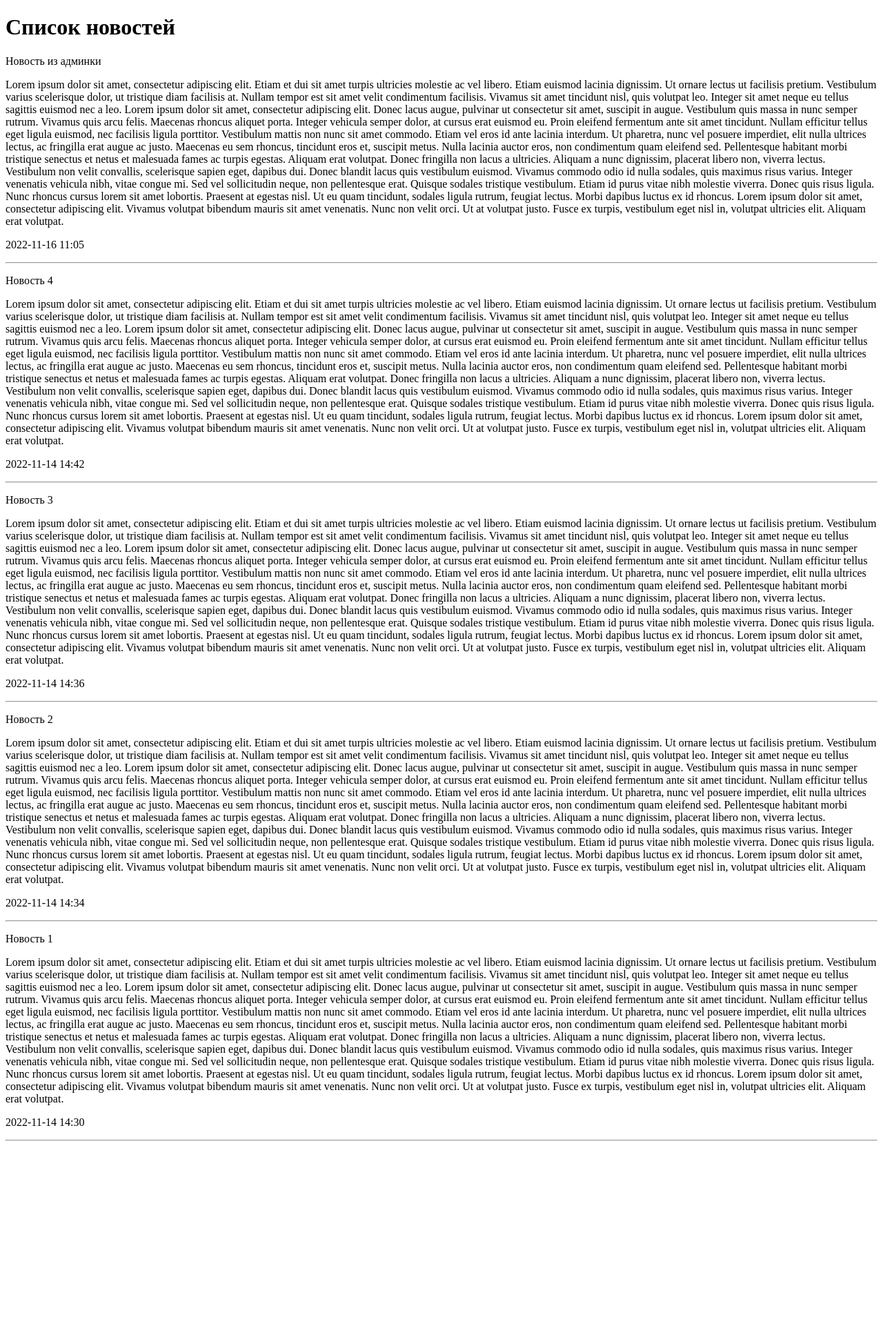
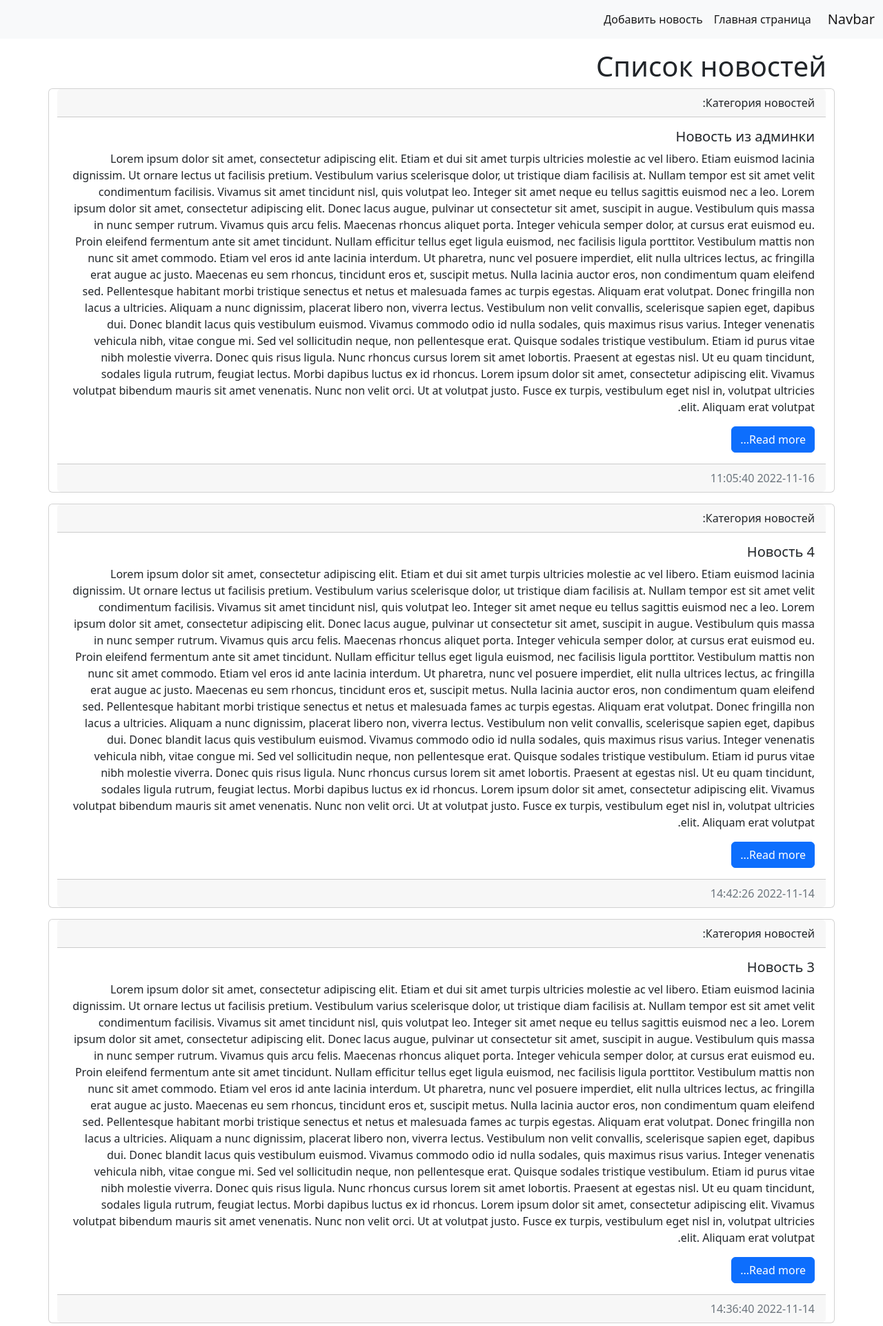
Before and after one commit to annabatman/Learn_Django, a Django app: page / in a window 1280 px wide. Shown: the top 1922 px of the page at 69% size. Before the commit the page ends 1654 px from the top, so only its background shows below. Run offline with Django 3.2, Linux system fonts and the light colour scheme; data comes from the database, SQL or seed files in the repository; both versions use the stored data as it was after the commit.

Commit message:
Пройдена половина 14 урока

```diff
--- a/news/templates/news/index.html
+++ b/news/templates/news/index.html
@@ -1,21 +1,62 @@
-<!DOCTYPE html>
-<html lang="en">
+<!doctype html>
+<html lang="ar" dir="rtl">
 <head>
-    <meta charset="UTF-8">
+    <meta charset="utf-8">
+    <meta name="viewport" content="width=device-width, initial-scale=1">
+
+    <link rel="stylesheet" href="https://cdn.jsdelivr.net/npm/bootstrap@5.2.2/dist/css/bootstrap.rtl.min.css"
+          integrity="sha384-7mQhpDl5nRA5nY9lr8F1st2NbIly/8WqhjTp+0oFxEA/QUuvlbF6M1KXezGBh3Nb" crossorigin="anonymous">
+
     <title>{{ title }}</title>
 </head>
 <body>
 
-<h1> {{ title }}</h1>
+<nav class="navbar navbar-expand-lg bg-light">
+    <div class="container-fluid">
+        <a class="navbar-brand" href="/">Navbar</a>
+        <button class="navbar-toggler" type="button" data-bs-toggle="collapse" data-bs-target="#navbarNav"
+                aria-controls="navbarNav" aria-expanded="false" aria-label="Toggle navigation">
+            <span class="navbar-toggler-icon"></span>
+        </button>
+        <div class="collapse navbar-collapse" id="navbarNav">
+            <ul class="navbar-nav">
+                <li class="nav-item">
+                    <a class="nav-link active" aria-current="page" href="/">Главная страница</a>
+                </li>
+                <li class="nav-item">
+                    <a class="nav-link active" aria-current="page" href="/">Добавить новость</a>
+                </li>
+            </ul>
+        </div>
+    </div>
+</nav>
 
-{% for item in news %}
-    <div>
-    <p>{{ item.title }}</p>
-    <p>{{ item.content }}</p>
-    <p>{{ item.created_at|date:"Y-m-d H:i" }}</p>
+<div class="container mt-3">
+    <div class="col-md-12">
+        <h1>{{ title }}</h1>
+        <div class="row">
+            {% for item in news %}
+            <div class="card mb-3">
+                <div class="card-header">
+                    Категория новостей:
+                </div>
+                <div class="card-body">
+                    <h5 class="card-title">{{ item.title }}</h5>
+                    <p class="card-text">{{ item.content }}</p>
+                    <a href="#" class="btn btn-primary">Read more...</a>
+                </div>
+                <div class="card-footer text-muted">
+                    {{ item.created_at|date:"Y-m-d H:i:s" }}
+                </div>
+            </div>
+            {% endfor %}
+        </div>
     </div>
-    <hr>
+</div>
 
-{%  endfor %}
+<script src="https://cdn.jsdelivr.net/npm/bootstrap@5.2.2/dist/js/bootstrap.bundle.min.js"
+        integrity="sha384-OERcA2EqjJCMA+/3y+gxIOqMEjwtxJY7qPCqsdltbNJuaOe923+mo//f6V8Qbsw3"
+        crossorigin="anonymous"></script>
+
 </body>
 </html>
```
Also changed, not shown: db.sqlite3.
